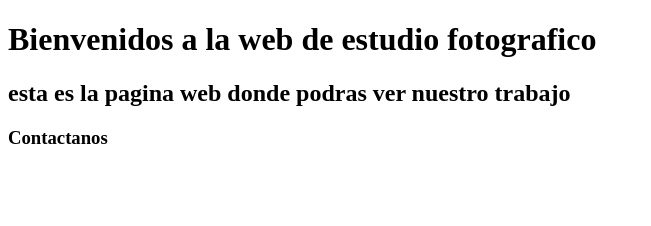
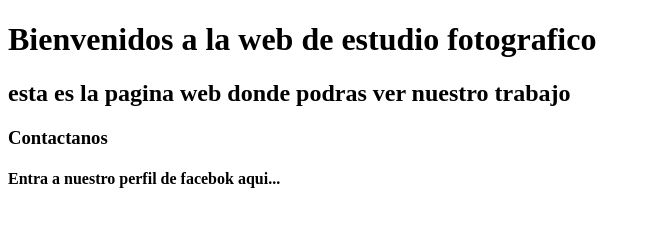
Before and after one commit to natan5000/pagina-web, a plain HTML site: page index.html in a window 1280 px wide. Shown: the whole page, without its empty margins (0-651 px from the left). Drawn offline with Linux system fonts and the light colour scheme.

Commit message:
Se agrego el link de Facebook

```diff
--- a/index.html
+++ b/index.html
@@ -10,5 +10,6 @@
     <h1>Bienvenidos a la web de estudio fotografico</h1>
     <h2>esta es la pagina web donde podras ver nuestro trabajo</h2>
     <h3>Contactanos</h3>
+    <h4>Entra a nuestro perfil de facebok aqui...</h4>
 </body>
 </html>
```
